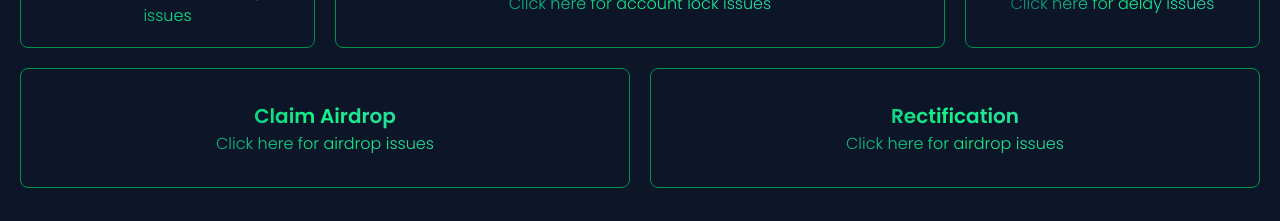
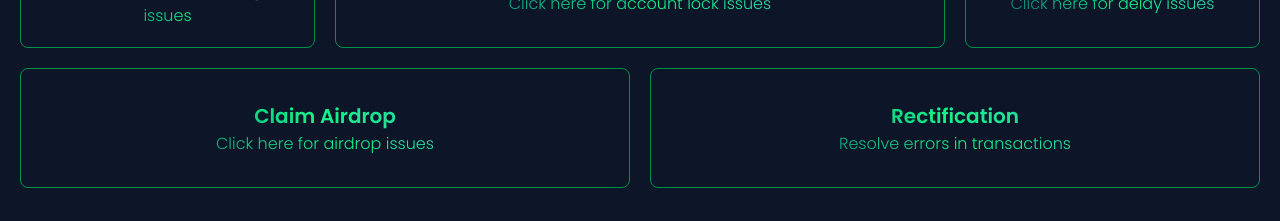
Before and after one commit to dappdappman/metachain, a React (Vite) app: page / in a window 1280 px wide. Shown: the part 1040-1261 px from the top of the page. Built offline with nearby package versions, Linux system fonts and the light colour scheme.

Commit message:
corrected rectification UI

```diff
--- a/src/components/Home/Protocols/ProtocolsGrid.jsx
+++ b/src/components/Home/Protocols/ProtocolsGrid.jsx
@@ -95,7 +95,7 @@ const ProtocolsGrid = () => {
         </div>
         <div data-tooltip-id="my-tooltip" data-tooltip-content={tooltipContent.rectification} onClick={() => navigate("/ecosystem")} className={style.div17}>
           <h3>Rectification</h3>
-          <p>Click here for airdrop issues</p>
+          <p>Resolve errors in transactions</p>
         </div>
       </div>
     </div>
```
